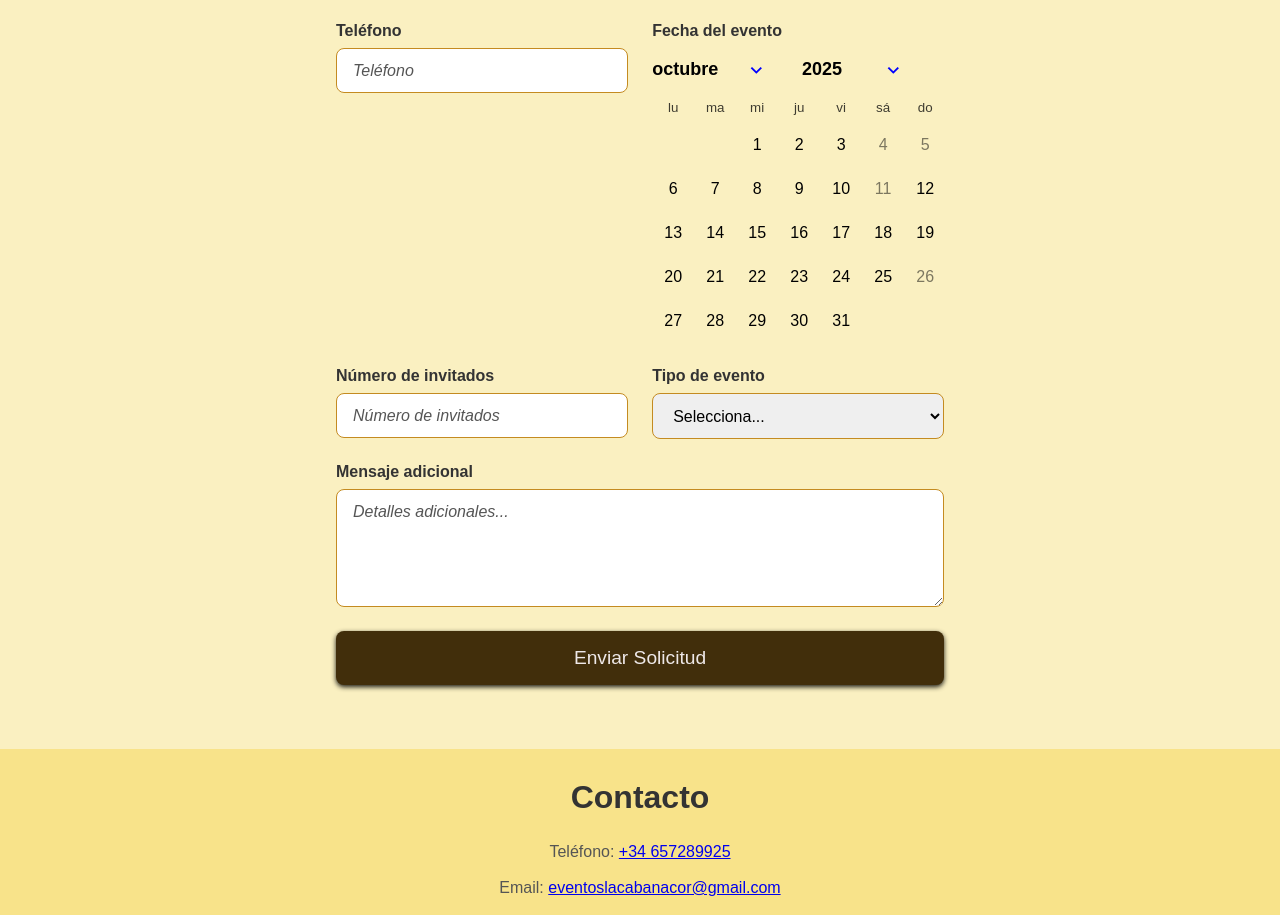
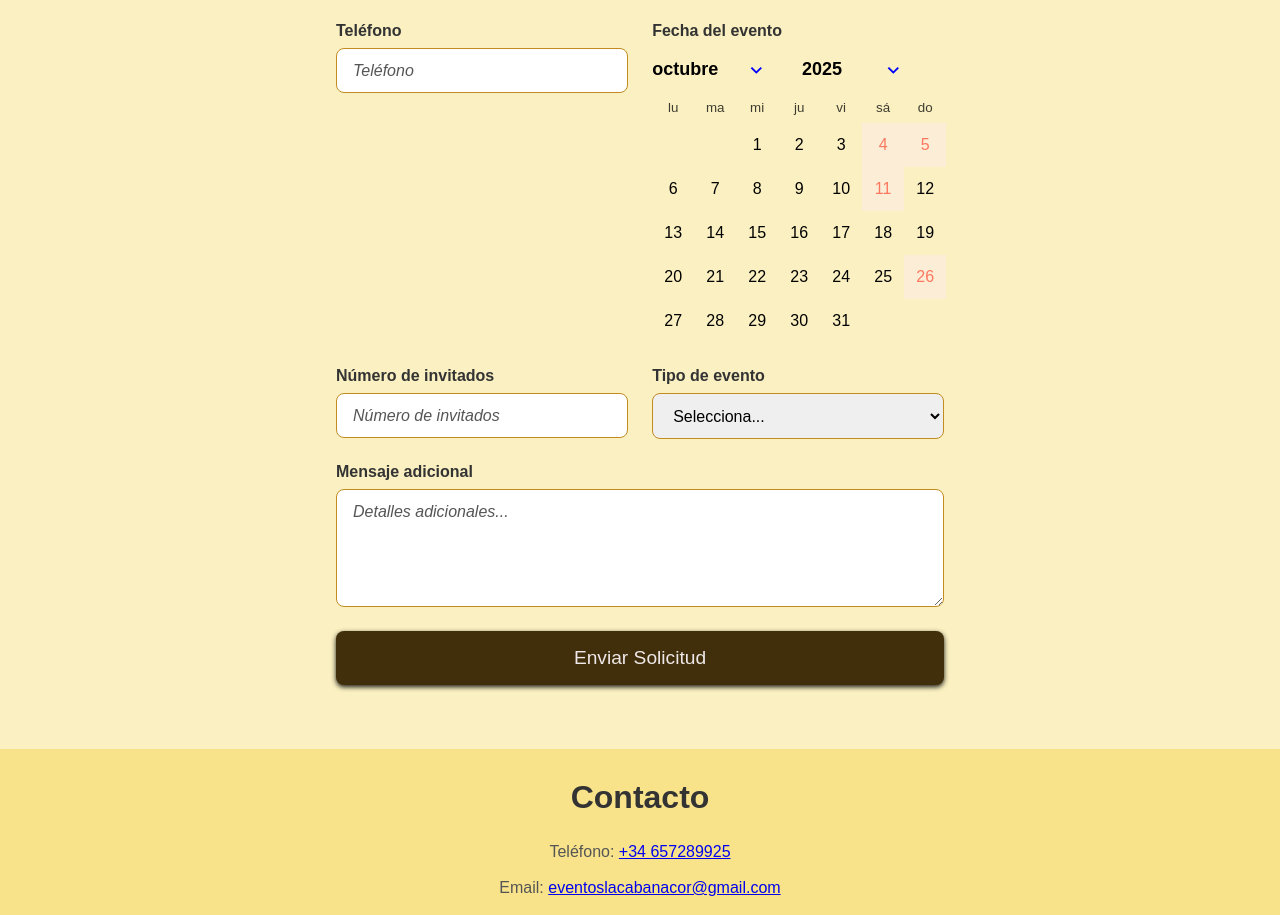
Before and after one commit to Alfonsoalm/Cabin-events, a React (Vite) app: page / in a window 1280 px wide. Shown: the part 5009-5924 px from the top of the page. Built offline with nearby package versions, Linux system fonts and the light colour scheme.

Commit message:
change daypicker to color red

```diff
--- a/src/features/Reservation/Reservation.scss
+++ b/src/features/Reservation/Reservation.scss
@@ -93,6 +93,16 @@
 
       .form-group.half-width {
         width: 48%;
+        .rdp-day.is-blocked {
+            color: red !important;
+            background-color: #ffebeb;
+            // text-decoration: line-through;
+        }
+        .rdp-day[aria-disabled="true"].is-blocked {
+            color: red !important;
+            opacity: 1;
+            cursor: not-allowed;
+        }
       }
     }
 
--- a/src/features/Reservation/Reservation.tsx
+++ b/src/features/Reservation/Reservation.tsx
@@ -140,6 +140,8 @@ const Reservation = () => {
                 selected={formData.date}
                 onSelect={(date) => setFormData((prev) => ({ ...prev, date }))}
                 disabled={blockedDates}
+                modifiers={{ blocked: blockedDates }}
+                modifiersClassNames={{ blocked: 'is-blocked' }}
                 captionLayout="dropdown"
                 locale={es}
                 startMonth={new Date(2025, 9)}
```
